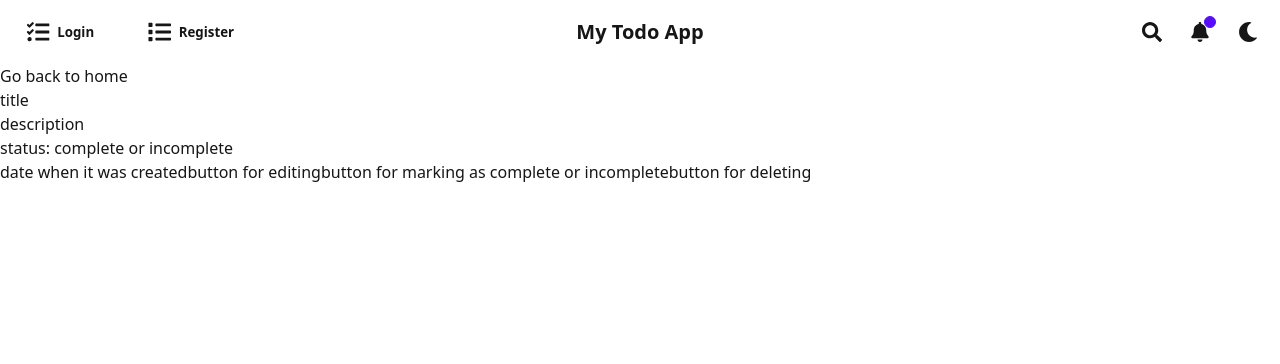
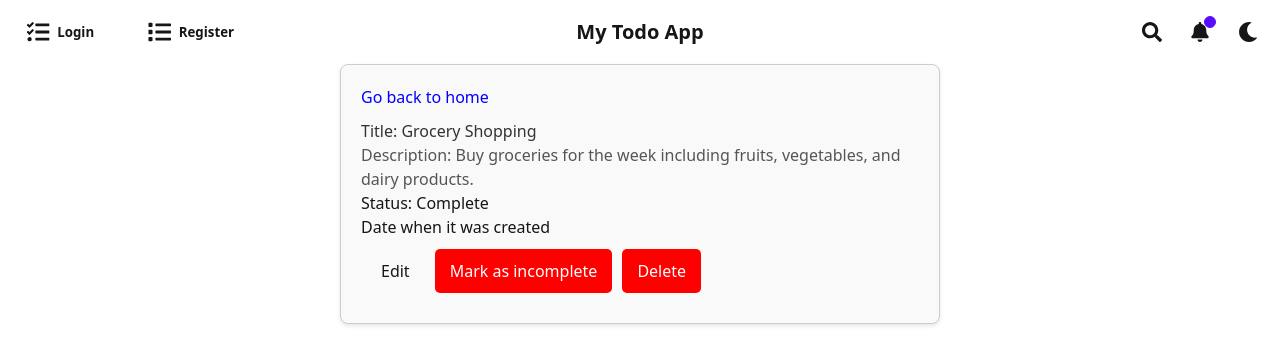
Before and after one commit to ogada-otieno/moringa-todo-tutorial-react, a React (Create React App) app: page / in a window 1280 px wide. Both pictures are taken after a click on the button 188 px from the left and 636 px from the top of the page. Shown: the top 364 px of the page. Built offline with nearby package versions, Linux system fonts and the light colour scheme; no server answers; data requests are answered from the project's data file.

Commit message:
passing data into single todo page using state from useNavigate() and extracting the data using useLocation()

```diff
--- a/db.json
+++ b/db.json
@@ -4,85 +4,290 @@
       "id": "1",
       "title": "Complete React Tutorials",
       "description": "Finish the React project for the client, including all features and testing.",
-      "isComplete": false
+      "isComplete": false,
+      "dueDate": "2024-08-15",
+      "priority": "High",
+      "category": "Work",
+      "creationDate": "2024-07-01",
+      "lastModifiedDate": "2024-08-05",
+      "subtasks": [
+        { "title": "Create wireframes", "isComplete": true },
+        { "title": "Write code", "isComplete": false },
+        { "title": "Testing", "isComplete": false }
+      ],
+      "notes": "Remember to check the client's requirements before starting the project",
+      "assignedTo": "John Doe",
+      "estimatedTime": "10 hours",
+      "location": "Office",
+      "tags": ["urgent", "client", "frontend"]
     },
     {
       "id": "2",
       "title": "Grocery Shopping",
       "description": "Buy groceries for the week including fruits, vegetables, and dairy products.",
-      "isComplete": true
+      "isComplete": true,
+      "dueDate": "2024-08-03",
+      "priority": "Medium",
+      "category": "Personal",
+      "creationDate": "2024-07-28",
+      "lastModifiedDate": "2024-08-02",
+      "subtasks": [
+        { "title": "Make a list", "isComplete": true },
+        { "title": "Go to the store", "isComplete": true }
+      ],
+      "notes": "Check for discounts on dairy products",
+      "assignedTo": "Self",
+      "estimatedTime": "1 hour",
+      "location": "Local supermarket",
+      "tags": ["shopping", "weekly"]
     },
     {
       "id": "3",
       "title": "Book Doctor Appointment",
       "description": "Schedule a doctor's appointment for a routine check-up.",
-      "isComplete": false
+      "isComplete": false,
+      "dueDate": "2024-08-10",
+      "priority": "High",
+      "category": "Health",
+      "creationDate": "2024-07-25",
+      "lastModifiedDate": "2024-08-01",
+      "subtasks": [
+        { "title": "Find doctor's contact", "isComplete": true },
+        { "title": "Call and book appointment", "isComplete": false }
+      ],
+      "notes": "Ask about annual health check-up packages",
+      "assignedTo": "Self",
+      "estimatedTime": "15 minutes",
+      "location": "Doctor's office",
+      "tags": ["health", "important"]
     },
     {
       "id": "4",
       "title": "Read 20 Pages of a Book",
       "description": "Read 20 pages of 'The Great Gatsby' before the end of the day.",
-      "isComplete": false
+      "isComplete": false,
+      "dueDate": "2024-08-07",
+      "priority": "Low",
+      "category": "Personal",
+      "creationDate": "2024-08-06",
+      "lastModifiedDate": "2024-08-06",
+      "subtasks": [
+        { "title": "Find a quiet place", "isComplete": false },
+        { "title": "Read 10 pages", "isComplete": false },
+        { "title": "Read another 10 pages", "isComplete": false }
+      ],
+      "notes": "Focus on the symbolism in the text",
+      "assignedTo": "Self",
+      "estimatedTime": "1 hour",
+      "location": "Home",
+      "tags": ["reading", "leisure"]
     },
     {
       "id": "5",
       "title": "Finish Homework",
       "description": "Complete the homework assignments for mathematics and science.",
-      "isComplete": true
+      "isComplete": true,
+      "dueDate": "2024-08-01",
+      "priority": "High",
+      "category": "School",
+      "creationDate": "2024-07-20",
+      "lastModifiedDate": "2024-07-31",
+      "subtasks": [
+        { "title": "Mathematics problems", "isComplete": true },
+        { "title": "Science report", "isComplete": true }
+      ],
+      "notes": "Double-check the mathematics solutions",
+      "assignedTo": "Self",
+      "estimatedTime": "3 hours",
+      "location": "Home",
+      "tags": ["school", "urgent"]
     },
     {
       "id": "6",
       "title": "Prepare Presentation",
       "description": "Create slides and prepare the speech for the upcoming team meeting.",
-      "isComplete": false
+      "isComplete": false,
+      "dueDate": "2024-08-09",
+      "priority": "High",
+      "category": "Work",
+      "creationDate": "2024-08-01",
+      "lastModifiedDate": "2024-08-04",
+      "subtasks": [
+        { "title": "Draft outline", "isComplete": true },
+        { "title": "Design slides", "isComplete": false },
+        { "title": "Practice speech", "isComplete": false }
+      ],
+      "notes": "Include the latest project updates",
+      "assignedTo": "Jane Doe",
+      "estimatedTime": "5 hours",
+      "location": "Office",
+      "tags": ["presentation", "work"]
     },
     {
       "id": "8",
       "title": "Send Email to Boss",
       "description": "Send an update email to the boss regarding the project progress.",
-      "isComplete": false
+      "isComplete": false,
+      "dueDate": "2024-08-08",
+      "priority": "Medium",
+      "category": "Work",
+      "creationDate": "2024-08-07",
+      "lastModifiedDate": "2024-08-07",
+      "subtasks": [
+        { "title": "Draft email", "isComplete": false },
+        { "title": "Review draft", "isComplete": false },
+        { "title": "Send email", "isComplete": false }
+      ],
+      "notes": "Include the new feature updates",
+      "assignedTo": "Self",
+      "estimatedTime": "30 minutes",
+      "location": "Office",
+      "tags": ["email", "work"]
     },
     {
       "id": "9",
       "title": "Plan Weekend Trip",
       "description": "Plan the itinerary and book accommodation for the weekend trip to the beach.",
-      "isComplete": false
+      "isComplete": false,
+      "dueDate": "2024-08-12",
+      "priority": "Low",
+      "category": "Personal",
+      "creationDate": "2024-08-01",
+      "lastModifiedDate": "2024-08-06",
+      "subtasks": [
+        { "title": "Research destinations", "isComplete": true },
+        { "title": "Book accommodation", "isComplete": false },
+        { "title": "Create itinerary", "isComplete": false }
+      ],
+      "notes": "Look for pet-friendly accommodations",
+      "assignedTo": "Self",
+      "estimatedTime": "2 hours",
+      "location": "Home",
+      "tags": ["travel", "leisure"]
     },
     {
       "id": "10",
       "title": "Exercise for 30 Minutes",
       "description": "Complete a 30-minute workout session at the gym.",
-      "isComplete": true
+      "isComplete": true,
+      "dueDate": "2024-08-06",
+      "priority": "High",
+      "category": "Health",
+      "creationDate": "2024-08-06",
+      "lastModifiedDate": "2024-08-06",
+      "subtasks": [
+        { "title": "Warm-up", "isComplete": true },
+        { "title": "Cardio", "isComplete": true },
+        { "title": "Cool down", "isComplete": true }
+      ],
+      "notes": "Focus on cardio exercises",
+      "assignedTo": "Self",
+      "estimatedTime": "30 minutes",
+      "location": "Gym",
+      "tags": ["health", "exercise"]
     },
     {
       "id": "11",
       "title": "Update Resume",
       "description": "Revise and update the resume with recent work experience and skills.",
-      "isComplete": false
+      "isComplete": false,
+      "dueDate": "2024-08-10",
+      "priority": "Medium",
+      "category": "Work",
+      "creationDate": "2024-07-30",
+      "lastModifiedDate": "2024-08-05",
+      "subtasks": [
+        { "title": "Add latest project", "isComplete": false },
+        { "title": "Update skills section", "isComplete": false },
+        { "title": "Proofread", "isComplete": false }
+      ],
+      "notes": "Highlight recent certifications",
+      "assignedTo": "Self",
+      "estimatedTime": "2 hours",
+      "location": "Home",
+      "tags": ["work", "important"]
     },
     {
       "id": "12",
       "title": "Fix Broken Faucet",
       "description": "Repair the leaking faucet in the kitchen sink.",
-      "isComplete": true
+      "isComplete": true,
+      "dueDate": "2024-08-04",
+      "priority": "Medium",
+      "category": "Household",
+      "creationDate": "2024-07-29",
+      "lastModifiedDate": "2024-08-03",
+      "subtasks": [
+        { "title": "Buy replacement parts", "isComplete": true },
+        { "title": "Turn off water supply", "isComplete": true },
+        { "title": "Fix faucet", "isComplete": true }
+      ],
+      "notes": "Check YouTube for DIY videos",
+      "assignedTo": "Self",
+      "estimatedTime": "1 hour",
+      "location": "Home",
+      "tags": ["household", "repair"]
     },
     {
       "id": "13",
       "title": "Call Mom",
       "description": "Give a call to mom to check in and chat about the week.",
-      "isComplete": true
+      "isComplete": true,
+      "dueDate": "2024-08-05",
+      "priority": "High",
+      "category": "Personal",
+      "creationDate": "2024-08-05",
+      "lastModifiedDate": "2024-08-05",
+      "subtasks": [
+        { "title": "Find quiet time", "isComplete": true },
+        { "title": "Call mom", "isComplete": true }
+      ],
+      "notes": "Ask about her health",
+      "assignedTo": "Self",
+      "estimatedTime": "30 minutes",
+      "location": "Home",
+      "tags": ["family", "important"]
     },
     {
       "id": "14",
       "title": "Organize Digital Files",
       "description": "Sort and organize digital files and folders on the computer.",
-      "isComplete": true
+      "isComplete": true,
+      "dueDate": "2024-08-04",
+      "priority": "Low",
+      "category": "Personal",
+      "creationDate": "2024-08-01",
+      "lastModifiedDate": "2024-08-04",
+      "subtasks": [
+        { "title": "Sort documents", "isComplete": true },
+        { "title": "Delete unnecessary files", "isComplete": true },
+        { "title": "Backup important files", "isComplete": true }
+      ],
+      "notes": "Backup files to external drive",
+      "assignedTo": "Self",
+      "estimatedTime": "2 hours",
+      "location": "Home",
+      "tags": ["organization", "digital"]
     },
     {
       "id": "bc02",
       "title": "Go to hospital",
-      "description": "Go for check up ",
-      "isComplete": false
+      "description": "Go for check up",
+      "isComplete": false,
+      "dueDate": "2024-08-15",
+      "priority": "High",
+      "category": "Health",
+      "creationDate": "2024-08-01",
+      "lastModifiedDate": "2024-08-06",
+      "subtasks": [
+        { "title": "Schedule appointment", "isComplete": true },
+        { "title": "Visit hospital", "isComplete": false }
+      ],
+      "notes": "Take medical records",
+      "assignedTo": "Self",
+      "estimatedTime": "1 hour",
+      "location": "Hospital",
+      "tags": ["health", "important"]
     }
   ]
 }
--- a/src/pages/Home.jsx
+++ b/src/pages/Home.jsx
@@ -144,7 +144,6 @@ function Home() {
   return (
     <>
       <div className='App container mx-auto p-4'>
-        {/* <Header handleThemeToggle={handleThemeToggle} theme={theme} /> */}
         <div className='flex flex-col lg:flex-row lg:space-x-8 mt-14'>
           <div className='flex-1 flex items-stretch'>
             <AddTodoForm addTodo={addTodo} className='flex-1' />
--- a/src/pages/SingleTodo.jsx
+++ b/src/pages/SingleTodo.jsx
@@ -1,29 +1,72 @@
 import React from 'react';
-import { Link, useParams } from 'react-router-dom';
+import { Link, useLocation, useParams } from 'react-router-dom';
 
 const SingleTodo = () => {
-  // use JavaScript's window.location.pathname to grab the ID
-  const pathname = window.location.pathname;
+  // const pathname = window.location.pathname;
+  // let { id } = useParams();
+  let data = useLocation().state;
 
-  // or useParams() to extract the id from the useParams()
-  // if you check the routes.js file, you'll see that we passed the param as "id". so, we can destructure it from the use params
-  let { id } = useParams();
-  console.log(id);
+  // Inline styles
+  const containerStyle = {
+    padding: '20px',
+    maxWidth: '600px',
+    margin: '0 auto',
+    border: '1px solid #ccc',
+    borderRadius: '8px',
+    backgroundColor: '#f9f9f9',
+    boxShadow: '0 2px 4px rgba(0, 0, 0, 0.1)',
+  };
 
-  // use split() method to extract the id from the pathname
+  const buttonStyle = {
+    padding: '10px 15px',
+    margin: '10px 5px',
+    border: 'none',
+    borderRadius: '5px',
+    cursor: 'pointer',
+  };
 
-  // handle a fetch request for the ID that is passed
-  console.log(pathname);
+  const completeButtonStyle = {
+    ...buttonStyle,
+    backgroundColor: 'green',
+    color: 'white',
+  };
+
+  const incompleteButtonStyle = {
+    ...buttonStyle,
+    backgroundColor: 'red',
+    color: 'white',
+  };
+
+  const deleteButtonStyle = {
+    ...buttonStyle,
+    backgroundColor: '#ff0000',
+    color: 'white',
+  };
+
   return (
-    <div>
-      <Link to={'/'}>Go back to home</Link>
-      <h1>title</h1>
-      <p>description</p>
-      <p>status: complete or incomplete</p>
-      <>date when it was created</>
-      <>button for editing</>
-      <>button for marking as complete or incomplete</>
-      <>button for deleting</>
+    <div style={containerStyle}>
+      <Link
+        to={'/'}
+        style={{
+          textDecoration: 'none',
+          color: 'blue',
+          marginBottom: '10px',
+          display: 'inline-block',
+        }}
+      >
+        Go back to home
+      </Link>
+      <h1 style={{ color: '#333' }}>Title: {data.title}</h1>
+      <p style={{ color: '#555' }}>Description: {data.description}</p>
+      <p>Status: {data.isComplete ? 'Complete' : 'Incomplete'}</p>
+      <p>Date when it was created</p>
+      <button style={buttonStyle}>Edit</button>
+      {data.isComplete ? (
+        <button style={incompleteButtonStyle}>Mark as incomplete</button>
+      ) : (
+        <button style={completeButtonStyle}>Mark as Complete</button>
+      )}
+      <button style={deleteButtonStyle}>Delete</button>
     </div>
   );
 };
```
Also changed, not shown: src/components/TodoItem.jsx (+13 -4 lines).
